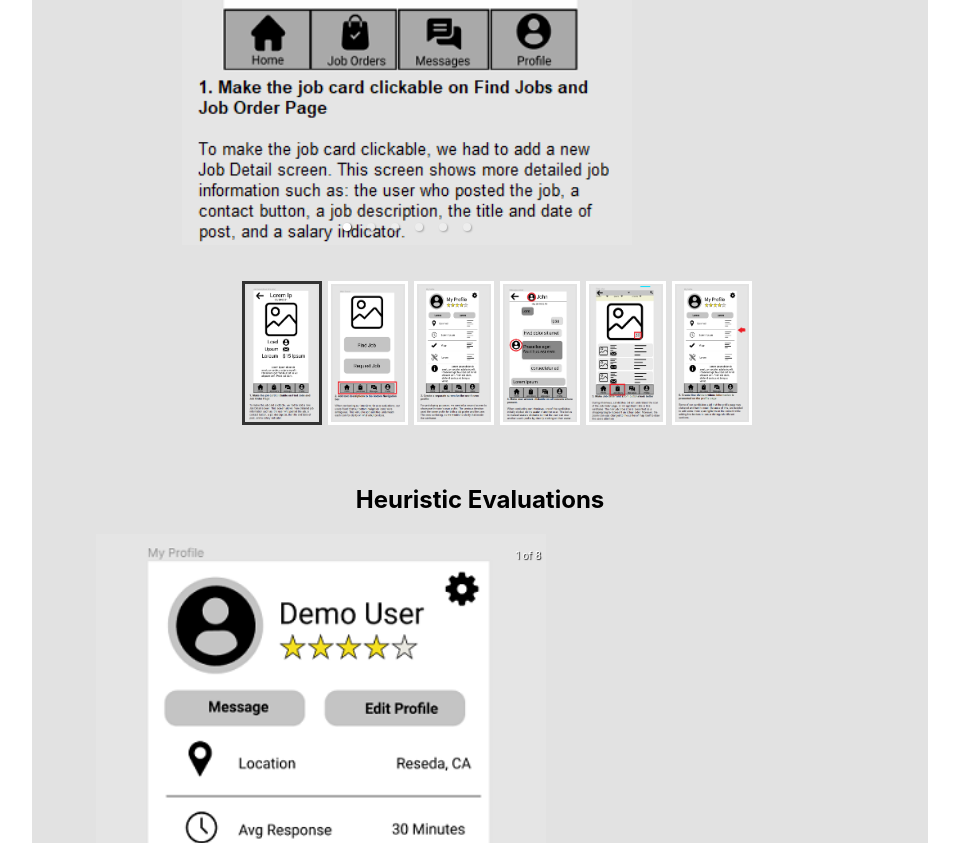
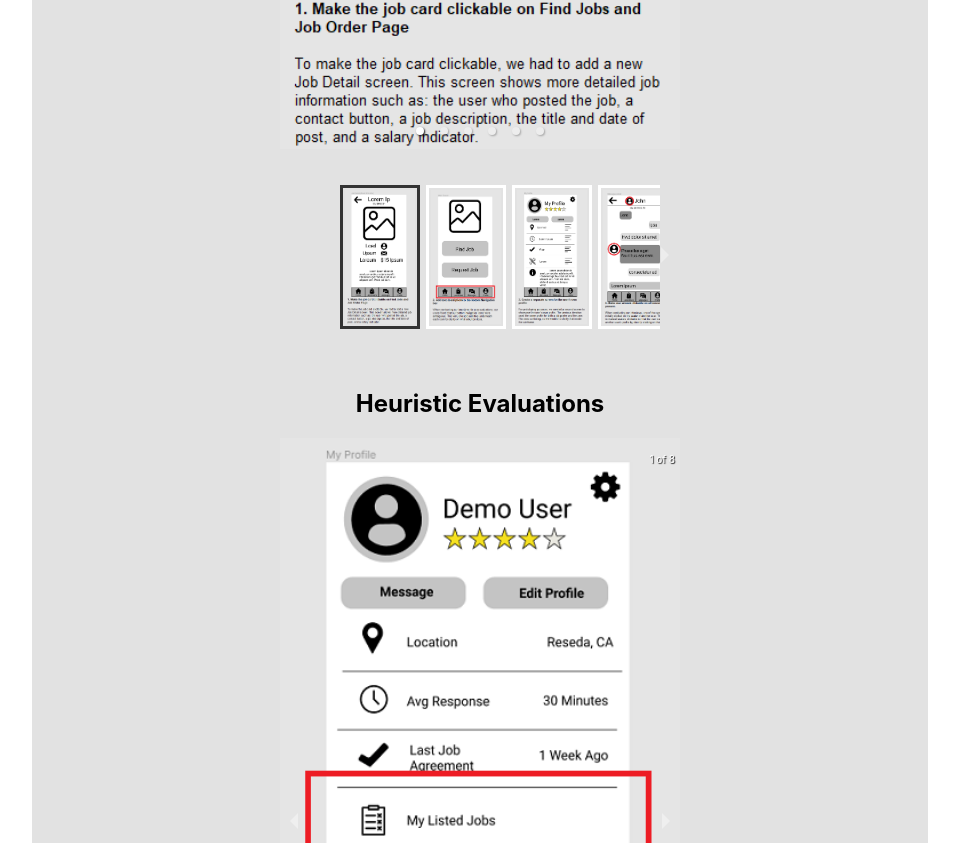
Before and after one commit to bhuan007/quickjob-webpage, a Next.js app: page / in a window 1280 px wide. Shown: the part 7897-8740 px from the top of the page, without its empty margins (160-1119 px from the left). Built offline with nearby package versions, Linux system fonts and the light colour scheme.

Commit message:
centered gallerys

```diff
--- a/pages/index.js
+++ b/pages/index.js
@@ -225,12 +225,12 @@ export default function Home() {
           <div className={styles.section}>
             <h2>Mock Up</h2>
             <p className={styles.bodyText}>
-              After creating our user personas and completing user stories, we proceeded to work on
-              the first iteration of our wireframes. Placeholders and fake text were used to represent
-              tentative content depending on the user or the specific activity.
-              The following were the most important functionalities implemented in our initial wireframes,
-              based on priorities of our user stories:
-
+              After creating our user personas and completing user stories, we
+              proceeded to work on the first iteration of our wireframes.
+              Placeholders and fake text were used to represent tentative
+              content depending on the user or the specific activity. The
+              following were the most important functionalities implemented in
+              our initial wireframes, based on priorities of our user stories:
               <li> A user can either find job or request job </li>
               <li> A user can apply search criteria to find a job</li>
               <li> A user can message job finder or job requester</li>
@@ -248,7 +248,7 @@ export default function Home() {
             ></iframe>
 
             <h2>Wireframe Evaluations</h2>
-            <Carousel width={450} infiniteLoop emulateTouch>
+            <Carousel className={styles.carousel} infiniteLoop emulateTouch>
               <div>
                 <img src={"wire1.png"} />
               </div>
@@ -274,9 +274,8 @@ export default function Home() {
               </div>
             </Carousel>
 
-
             <h2>Heuristic Evaluations</h2>
-            <Carousel width={450} infiniteLoop emulateTouch>
+            <Carousel className={styles.carousel} infiniteLoop emulateTouch>
               <div>
                 <img src={"heur1.png"} />
               </div>
@@ -309,7 +308,6 @@ export default function Home() {
                 <img src={"heur8.png"} />
               </div>
             </Carousel>
-
           </div>
         </div>
       </main>
```
Lines whose indentation alone changed are shown as unchanged.
